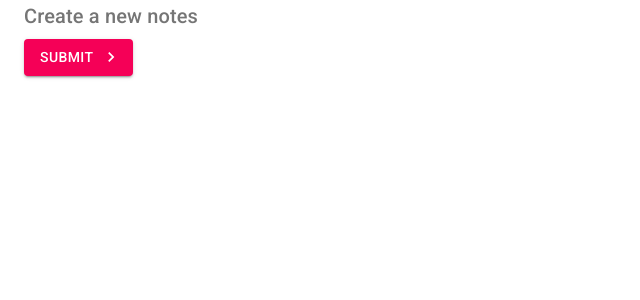
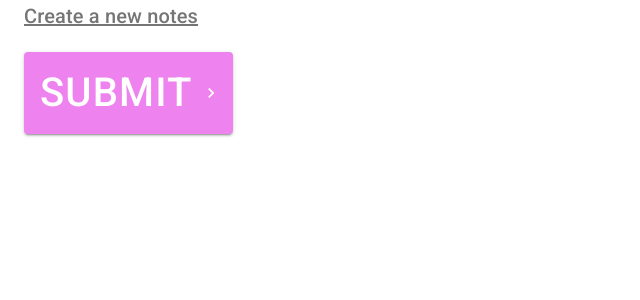
Before and after one commit to kelvin9314/material-ui-practice, a React (Create React App) app: page /create in a window 1280 px wide. Shown: the top 300 px of the page, without its empty margins (0-640 px from the left). Built offline with nearby package versions, Linux system fonts and the light colour scheme.

Commit message:
makeStyles Hook

```diff
--- a/src/pages/Create.js
+++ b/src/pages/Create.js
@@ -5,13 +5,32 @@
 // import ButtonGroup from '@material-ui/core/ButtonGroup';
 import Container from '@material-ui/core/Container';
 // import AcUnitOutlinedIcon from '@material-ui/icons/AcUnitOutlined';
-import SendIcon from '@material-ui/icons/Send';
+// import SendIcon from '@material-ui/icons/Send';
 import KeyboardArrowRightIcon from '@material-ui/icons/KeyboardArrowRight';
 
+import { makeStyles } from '@material-ui/core/styles';
+
+const useStyles = makeStyles({
+  bth: {
+    fontSize: 40,
+    backgroundColor: 'violet',
+    '&:hover': {
+      backgroundColor: 'blue',
+    }
+  },
+  title: {
+    textDecoration: 'underline',
+    marginBottom: 20
+  }
+})
+
 export default function Create() {
+  const classes = useStyles()
+
   return (
     <Container>
       <Typography
+        className={classes.title}
         variant="h6"
         color="textSecondary"
         component="h2"
@@ -34,6 +53,7 @@
       </Typography> */}
 
       <Button
+        className={classes.bth}
         onClick={() => console.log('you clicked me')}
         type="submit"
         color="secondary"
```
